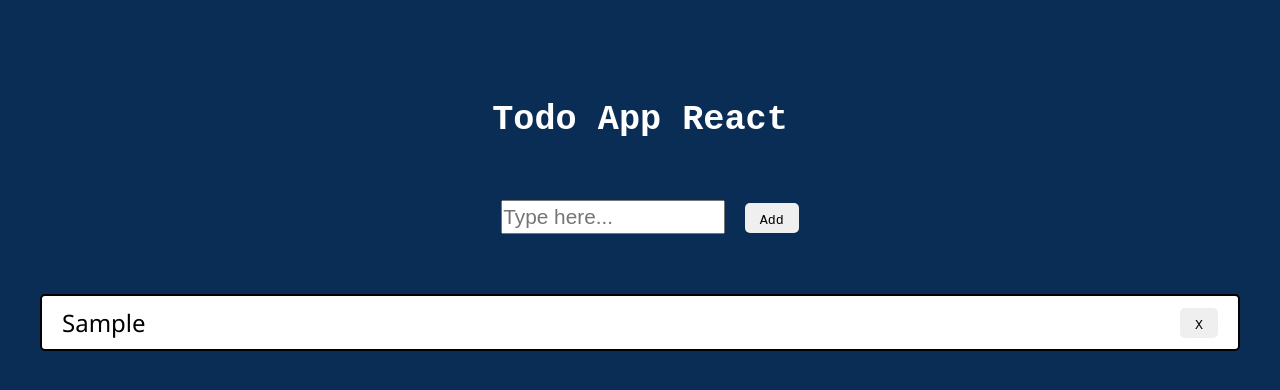
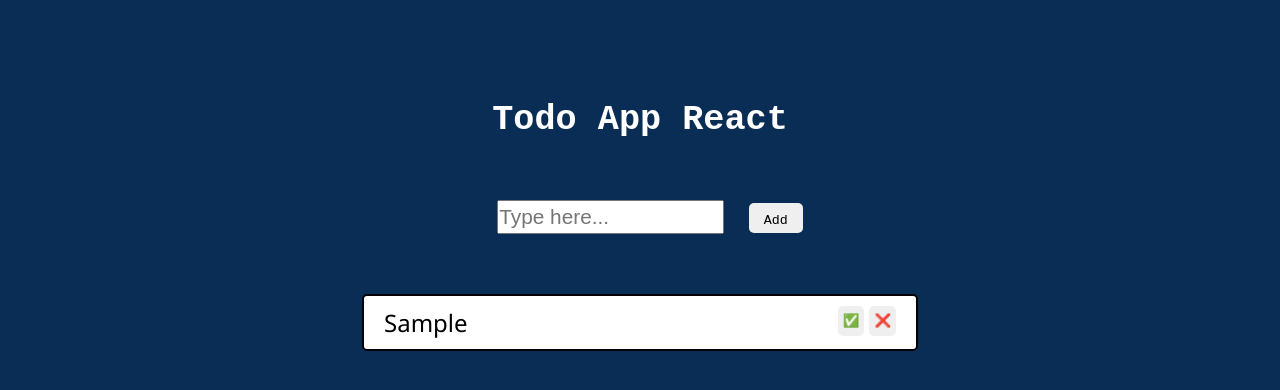
Before and after one commit to markoff96/react_todo, a React (Create React App) app: page / in a window 1280 px wide. Both pictures are taken after typing "Sample" into the empty fields and a click on the button "Add". Shown: the top 390 px of the page. Built offline with nearby package versions, Linux system fonts and the light colour scheme.

Commit message:
add complete button, but not finished

```diff
--- a/src/App.css
+++ b/src/App.css
@@ -1,35 +1,39 @@
-
 .App {
   text-align: center;
   margin-top: 100px;
   color: white;
-
 }
-body{
+body {
   background-color: rgb(10, 45, 86);
 }
 
-.inputField{
+.inputField {
   width: 60%;
   height: 30px;
   font-size: 1.3rem;
   margin: 20px;
-
 }
-h1{
+h1 {
   font-size: 2.2rem;
   margin-bottom: 40px;
   font-family: 'Courier New', Courier, monospace;
 }
 
-button{
+button {
   font-family: 'Courier New', Courier, monospace;
   padding: 10px 15px;
   border: none;
   border-radius: 5px;
   height: 30px;
+  margin-left: 5px;
+}
+.todoButtons {
+  padding: 5px 5px;
+  border: none;
+  border-radius: 5px;
+  margin-left: 5px;
+}
 
-}
 button:hover {
   background-color: rgb(33, 147, 153);
 }
@@ -40,21 +44,29 @@ button:hover {
   justify-content: center;
 }
 
-.todoField{
+.todoBlock {
   display: flex;
   align-items: center;
   justify-content: center;
+}
+
+.todoField {
+  display: flex;
+  width: 40%;
   padding: 10px 20px;
-  margin: 40px ;
+  margin-top: 40px;
   font-size: 1.5rem;
   border-radius: 5px;
   border: 2px solid black;
   color: black;
   background-color: white;
+}
 
- }
+.greenTodo {
+  background-color: green;
+}
 
- .todoText{
+.todoText {
   width: 100%;
   text-align: left;
- }
+}
--- a/src/App.js
+++ b/src/App.js
@@ -1,25 +1,37 @@
-import { useState } from 'react'
-import './App.css'
-import Input from './components/Input'
-import ToDoList from './components/ToDoList'
-
+import { useState } from 'react';
+import './App.css';
+import Input from './components/Input';
+import ToDoList from './components/ToDoList';
 
 function App() {
-  const [todos,setTodos] = useState([])
+  const [todos, setTodos] = useState([]);
 
   const addToHandler = (text) => {
-    setTodos([...todos, text])
-  }
+    setTodos([...todos, text]);
+  };
 
   const deleteTodo = (index) => {
-    setTodos(todos.filter((_,idx) => idx !== index))
-  }
+    setTodos(todos.filter((_, idx) => idx !== index));
+  };
 
-  return <div className='App'>
-    <h1>Todo App React</h1>
-    <Input addTodo={addToHandler} />
-    <ToDoList todos={todos} deleteTodo={deleteTodo}  />
-  </div>
+  let completeArr = [];
+  const completeTodo = (index) => {
+    completeArr.push(todos.slice(index));
+    console.log(completeArr);
+    // доделать complete
+  };
+
+  return (
+    <div className="App">
+      <h1>Todo App React</h1>
+      <Input addTodo={addToHandler} />
+      <ToDoList
+        todos={todos}
+        deleteTodo={deleteTodo}
+        completeTodo={completeTodo}
+      />
+    </div>
+  );
 }
 
-export default App
+export default App;
--- a/src/components/Input.js
+++ b/src/components/Input.js
@@ -1,29 +1,29 @@
-import {useState } from 'react'
+import { useState } from 'react';
 
-function Input({addTodo}) {
- const [text, setText] = useState('')
- const createNewTask = (event) => {
-    event.preventDefault()
-    if (!text){
-      return false;
-    }else {
-     addTodo(text)
-     setText('')
+function Input({ addTodo }) {
+  const [text, setText] = useState('');
+  const createNewTask = (event) => {
+    event.preventDefault();
+
+    if (text) {
+      addTodo(text);
+      setText('');
     }
-
-  }
+  };
 
   return (
-    <div className='todoForm'>
+    <div className="todoForm">
       <form onSubmit={createNewTask}>
-        <input className='inputField'
-               placeholder='Type here...'
-               onChange={(e) => setText(e.target.value)}
-               value={text}/>
-        <button type='submit'>Add</button>
+        <input
+          className="inputField"
+          placeholder="Type here..."
+          onChange={(e) => setText(e.target.value)}
+          value={text}
+        />
+        <button type="submit">Add</button>
       </form>
     </div>
-  )
+  );
 }
 
-export default Input
+export default Input;
--- a/src/components/ToDoList.js
+++ b/src/components/ToDoList.js
@@ -1,13 +1,20 @@
-import Todo from "./Todo"
+import Todo from './Todo';
 
-function ToDoList({todos, deleteTodo}) {
-    return (
-        <div>
-           {!todos.length && <h2>Todo list is empty</h2>}
-           {todos.map((todo, index) =>
-            <Todo key={index} todo={todo} deleteTodo={deleteTodo} index={index}/>)}
-         </div>
-    )
+function ToDoList({ todos, deleteTodo, completeTodo }) {
+  return (
+    <div>
+      {!todos.length && <h2>Todo list is empty</h2>}
+      {todos.map((todo, index) => (
+        <Todo
+          key={todo}
+          todo={todo}
+          deleteTodo={deleteTodo}
+          index={index}
+          completeTodo={completeTodo}
+        />
+      ))}
+    </div>
+  );
 }
 
-export default ToDoList
+export default ToDoList;
--- a/src/components/Todo.js
+++ b/src/components/Todo.js
@@ -1,10 +1,17 @@
-function Todo({todo, deleteTodo, index}) {
-    return(
-       <div className="todoField" >
+function Todo({ todo, deleteTodo, index, completeTodo }) {
+  return (
+    <div className="todoBlock">
+      <div className="todoField">
         <div className="todoText">{todo}</div>
-        <button onClick={() => deleteTodo(index) } >X</button>
-       </div>
-    )
+        <button className="todoButtons" onClick={() => completeTodo(index)}>
+          &#9989;
+        </button>
+        <button className="todoButtons" onClick={() => deleteTodo(index)}>
+          &#10060;
+        </button>
+      </div>
+    </div>
+  );
 }
 
-export default Todo
+export default Todo;
```
